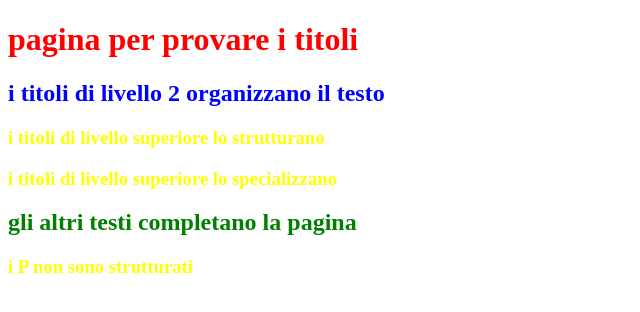
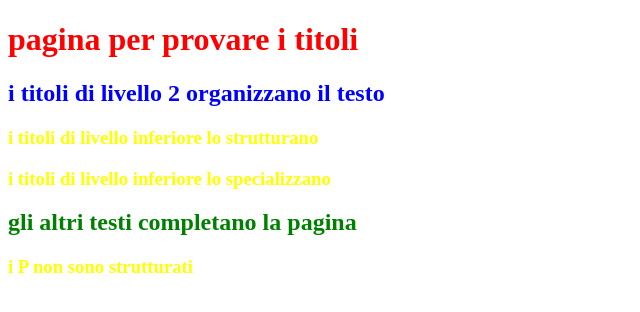
Before and after one commit to TheOnlyDrex/Group-repo, a plain HTML site: page titles2/titles.html in a window 1280 px wide. Shown: the full height of the page, 0-640 px from the left. Drawn offline with Linux system fonts and the light colour scheme.

Commit message:
minor correction

```diff
--- a/titles2/titles.html
+++ b/titles2/titles.html
@@ -9,8 +9,8 @@
 <body>
     <h1>pagina per provare i titoli</h1>
     <h2 class="blue">i titoli di livello 2 organizzano il testo</h2>
-    <h3>i titoli di livello superiore lo strutturano</h3>
-    <h3>i titoli di livello superiore lo specializzano</h3>
+    <h3>i titoli di livello inferiore lo strutturano</h3>
+    <h3>i titoli di livello inferiore lo specializzano</h3>
     <h2 class="green">gli altri testi completano la pagina</h2>
     <h3>i P non sono strutturati</h3>
 </body>
```
